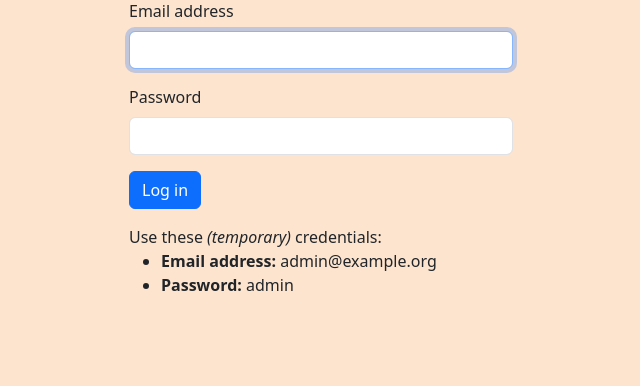
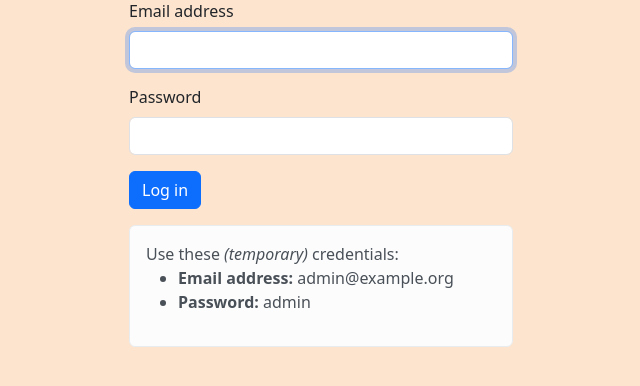
Before and after one commit to alejoriosm04/F2F, a Django app: page /account/login/ in a window 1280 px wide. Shown: the part 161-547 px from the top of the page, without its empty margins (319-959 px from the left). Run offline with Django 4.2, Linux system fonts and the light colour scheme.

Commit message:
Show temp credentials in alert box

```diff
--- a/account/templates/registration/login.html
+++ b/account/templates/registration/login.html
@@ -29,7 +29,7 @@
     <p><input type="submit" class="btn btn-primary" value="Log in"></p>
   </form>
   {% if not debug %}
-  <div>
+  <div class="alert alert-light" role="alert">
     Use these <i>(temporary)</i> credentials:
     <ul>
       <li><b>Email address:</b> admin@example.org</li>
```
